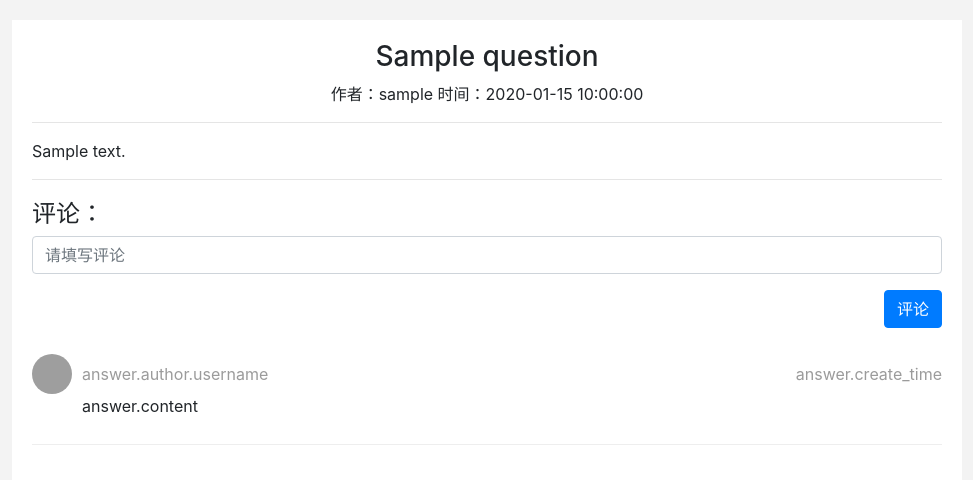
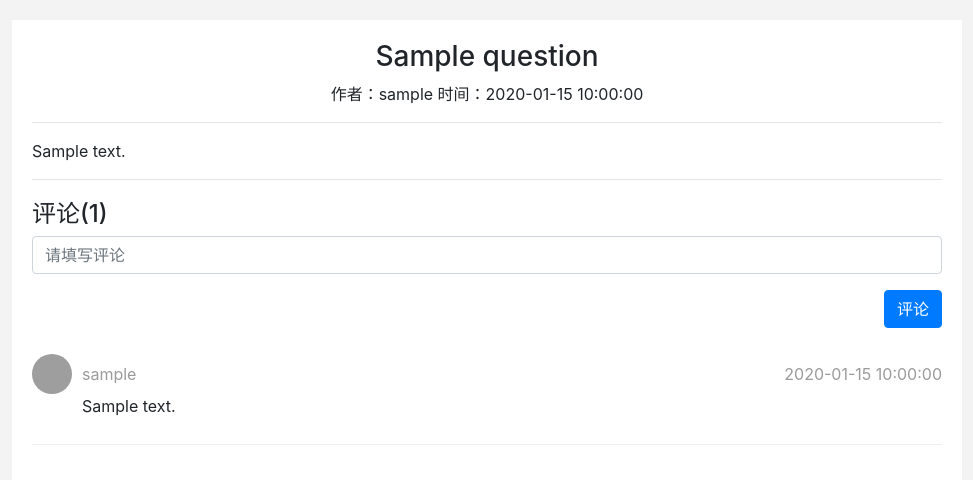
Before and after one commit to RKwork85/rk_website, a Flask app: page /qa/detail/1 in a window 1280 px wide. Shown: the part 56-536 px from the top of the page, without its empty margins (153-1126 px from the left). Run offline with Flask 3, Linux system fonts and the light colour scheme; tables that the repository leaves empty hold one stand-in row (values such as "Sample post"); some libraries are stand-ins or nearby versions; grey boxes are pictures that could not be loaded.

Commit message:
评论列表渲染，评论数量统计

```diff
--- a/models.py
+++ b/models.py
@@ -39,5 +39,5 @@ class AnswerModel(db.Model):
     author_id = db.Column(db.Integer, db.ForeignKey('user.id'))
 
     # 关系
-    question = db.relationship(QuestionModel, backref= db.backref("answers", order_by = create_time.desc()))                                                            # 通过主键拿到外键 通过question拿到answer
+    question = db.relationship(QuestionModel, backref= db.backref("answers", order_by = create_time.desc()))             # 通过主键拿到外键 通过question拿到answer
     author =  db.relationship(UserModel, backref= "answers")
--- a/templates/detail.html
+++ b/templates/detail.html
@@ -18,7 +18,7 @@
         <hr>
         <p class="question-content">{{question.content}}</p>
         <hr>
-        <h4 class="comment-group-title">评论：</h4>
+        <h4 class="comment-group-title">评论({{ question.answers | length}})</h4>
         <form action="{{url_for('qa.public_answer')}}" method="post">
             <div class="form-group">
                 <input type="text" placeholder="请填写评论" name="content" class="form-control">
@@ -29,15 +29,16 @@
             </div>
         </form>
         <ul class="comment-group">
+            {% for answer in question.answers %}
             <li>
                 <div class="user-info">
                     <img class="avatar" src="{{url_for('static',filename='images/avatar.jpg')}}" alt="">
-                    <span class="username">answer.author.username</span>
-                    <span class="create-time">answer.create_time</span>
+                    <span class="username">{{answer.author.username}}</span>
+                    <span class="create-time">{{answer.create_time}}</span>
                 </div>
-                <p class="comment-content">answer.content</p>
+                <p class="comment-content">{{answer.content}}</p>
             </li>
-
+            {% endfor  %}
         </ul>
     </div>
     <div class="col"></div>
```
